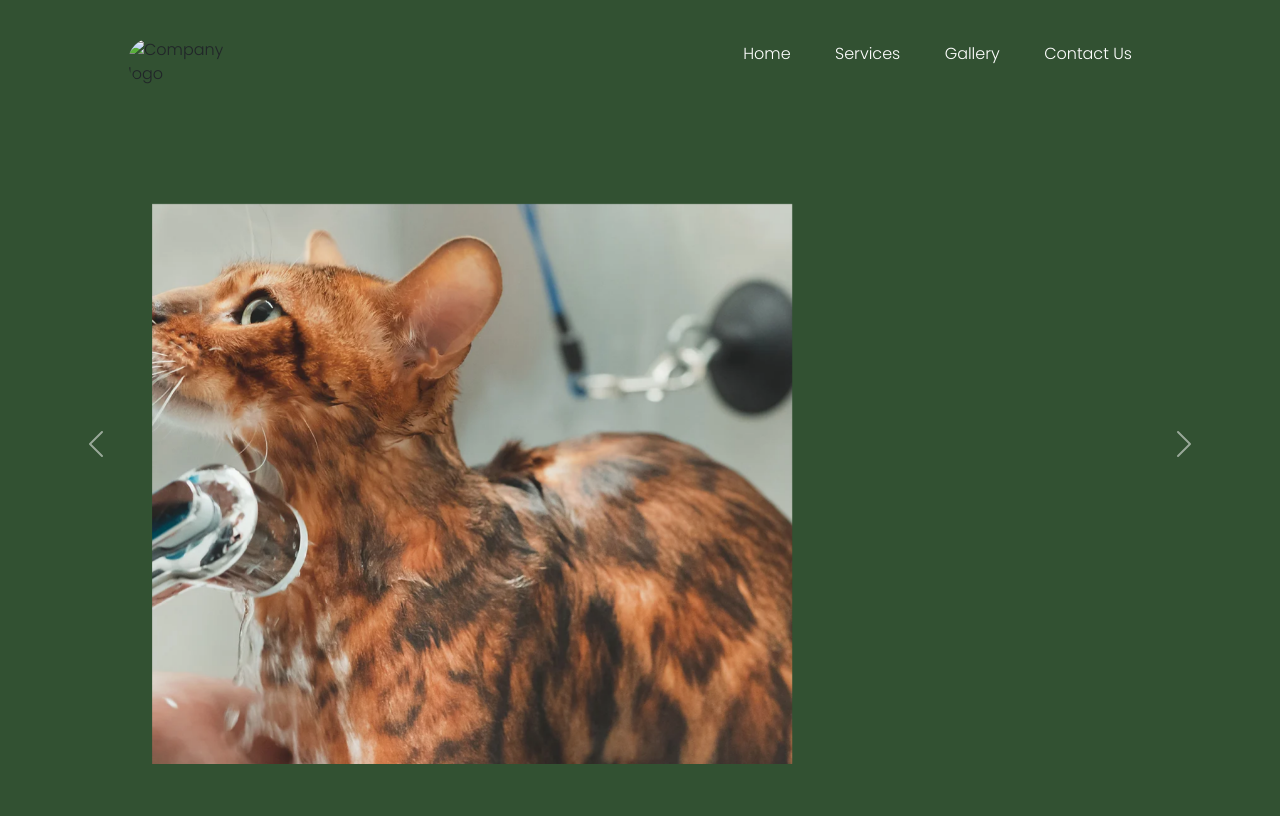
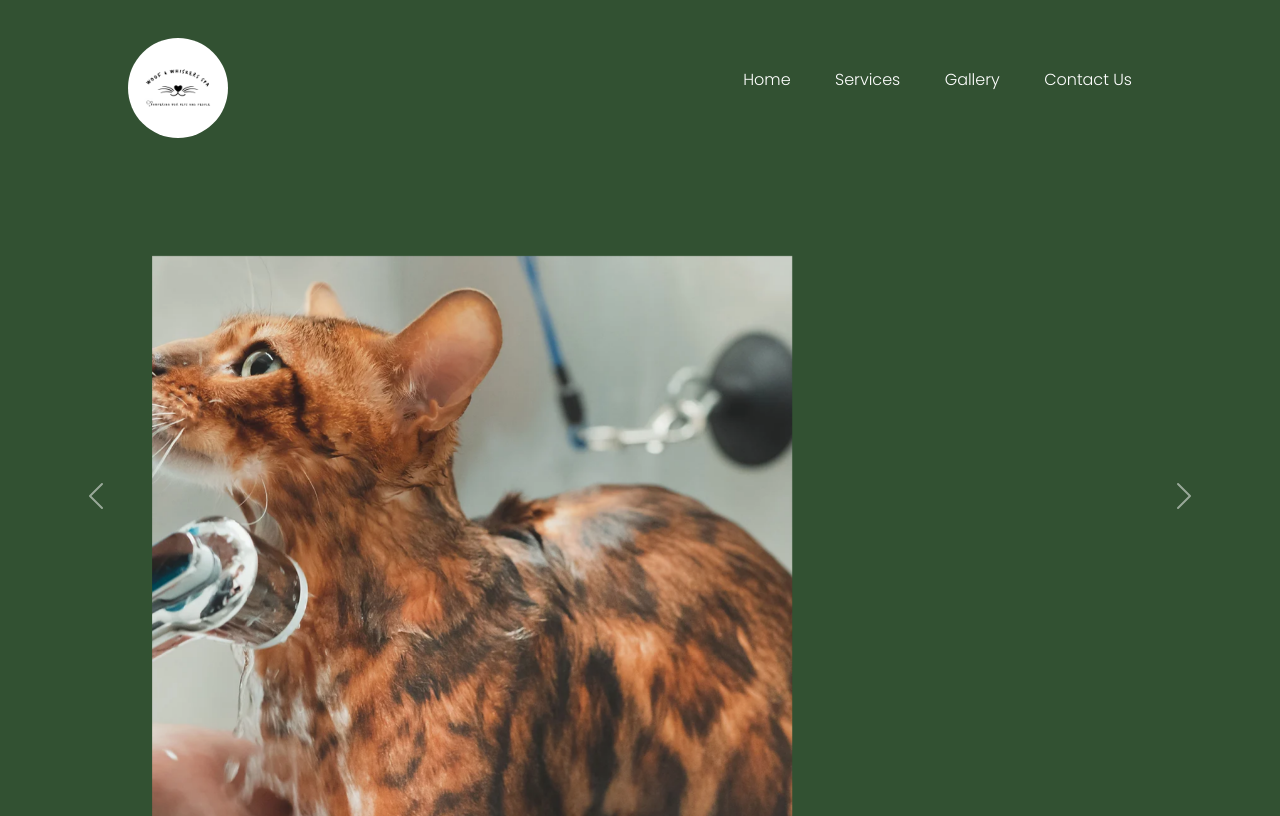
Before and after one commit to AnnetteU90/Petspa, a plain HTML site: page Gallery.html in a window 1280 px wide. Drawn offline with nearby package versions, Linux system fonts and the light colour scheme.

Commit message:
Update Gallery.html

```diff
--- a/Gallery.html
+++ b/Gallery.html
@@ -24,7 +24,7 @@
   <body>
 
       <header>
-        <img class="logo" src="Images/Woof & Whiskers spa.png" alt="Company logo" width="100">
+        <img class="logo" src="Woof & Whiskers spa.png" alt="Company logo" width="100">
         <nav>
             <ul class="nav-links">
                 <li><a href="./index.html">Home</a></li>
```
